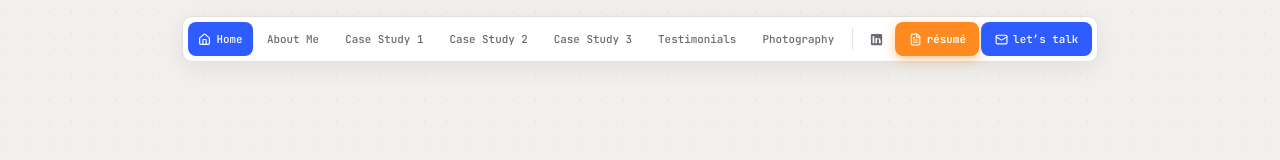
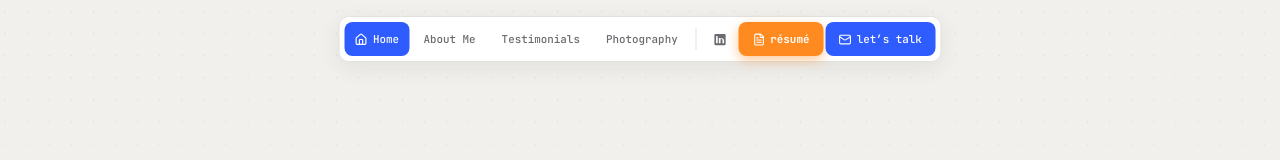
Before and after one commit to savell20/portfolio-react, a React (Vite) app: page / in a window 1280 px wide. Shown: the top 160 px of the page. Built offline with nearby package versions, Linux system fonts and the light colour scheme.

Commit message:
Navbar: drop Case Study 1/2/3 links — clicking a card on home still opens them

```diff
--- a/src/components/TopNavbar.jsx
+++ b/src/components/TopNavbar.jsx
@@ -9,13 +9,10 @@ const LINKEDIN_URL = 'https://linkedin.com/in/santiagoavella'
 const RESUME_COLOR = '#FF8A1F'
 
 const LINKS = [
-  { to: '/',                label: 'Home', icon: HomeIcon },
-  { to: '/about',           label: 'About Me' },
-  { to: '/work/zolvo',      label: 'Case Study 1' },
-  { to: '/work/hubspot',    label: 'Case Study 2' },
-  { to: '/work/captura',    label: 'Case Study 3' },
-  { to: '/testimonials',    label: 'Testimonials' },
-  { to: '/photography',     label: 'Photography' },
+  { to: '/',             label: 'Home', icon: HomeIcon },
+  { to: '/about',        label: 'About Me' },
+  { to: '/testimonials', label: 'Testimonials' },
+  { to: '/photography',  label: 'Photography' },
 ]
 
 function LinkedinGlyph({ size = 14 }) {
```
